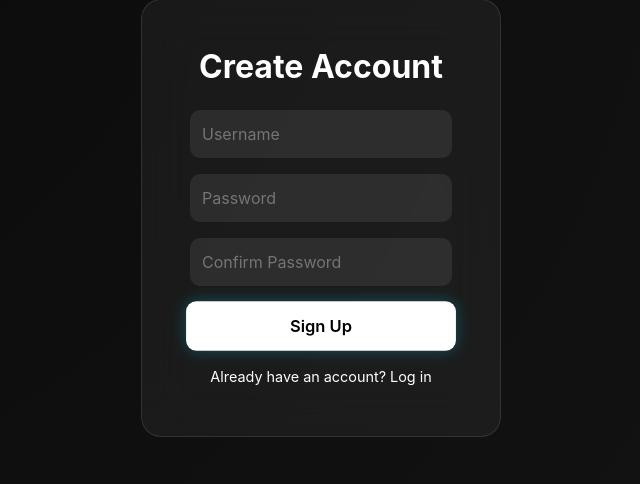
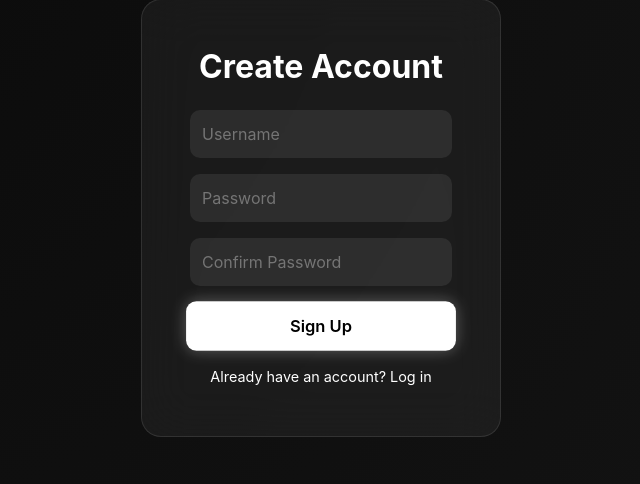
Before and after one commit to DANIEL-EKWERE/brickwork_backend_web, a Django app: page /auth/signup/ in a window 1280 px wide, with the pointer over the restyled element. Shown: the part 182-666 px from the top of the page, without its empty margins (319-959 px from the left). Run offline with Django 5.2, Linux system fonts and the light colour scheme; parts of the project's set-up code (start-up, migrations or seed data) failed here and were passed over.

Commit message:
updated frontend templates2

```diff
--- a/templates/dashboard/signup.html
+++ b/templates/dashboard/signup.html
@@ -56,7 +56,7 @@
     }
     button:hover {
       transform: scale(1.03);
-      box-shadow: 0 0 15px rgba(0, 212, 255, 0.3);
+      box-shadow: 0 0 15px rgba(255, 255, 255, 0.3);
     }
     .alt-link {
       display: block;
```
